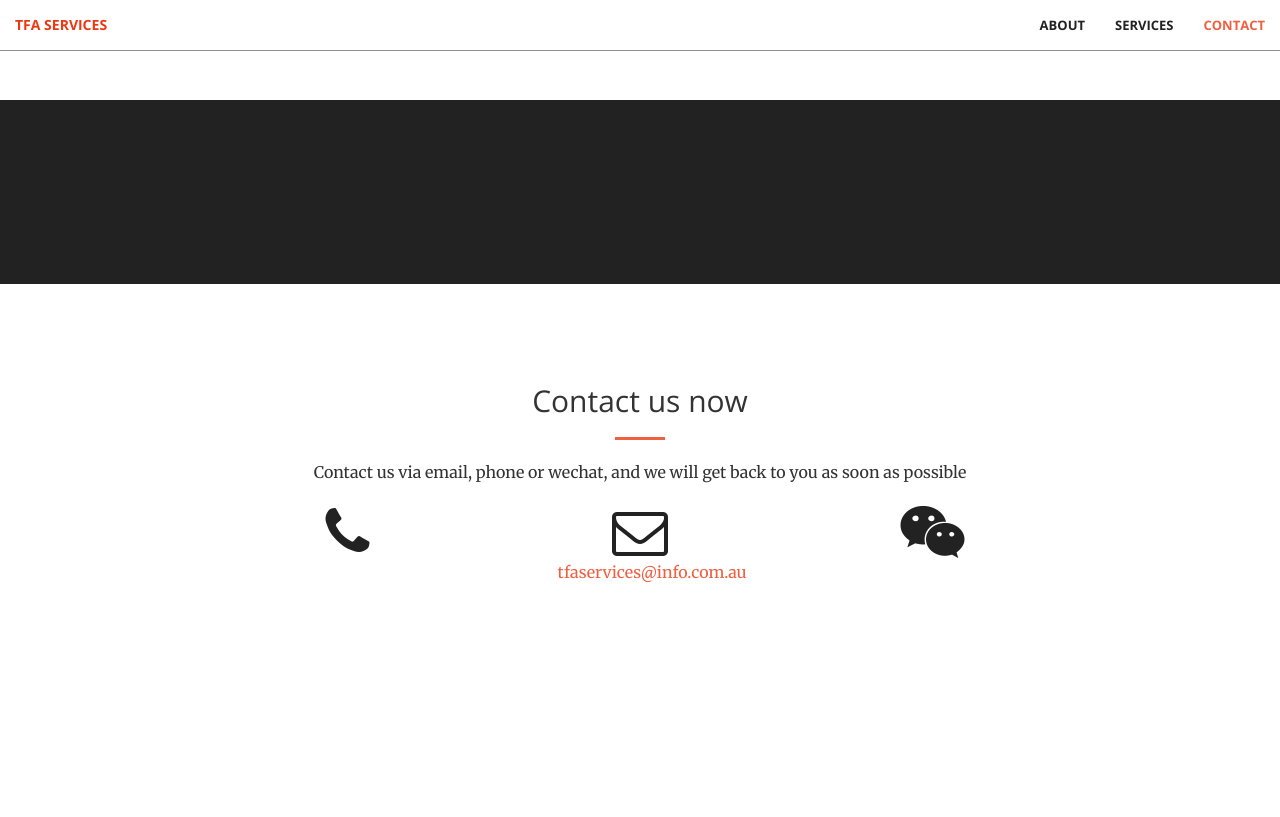
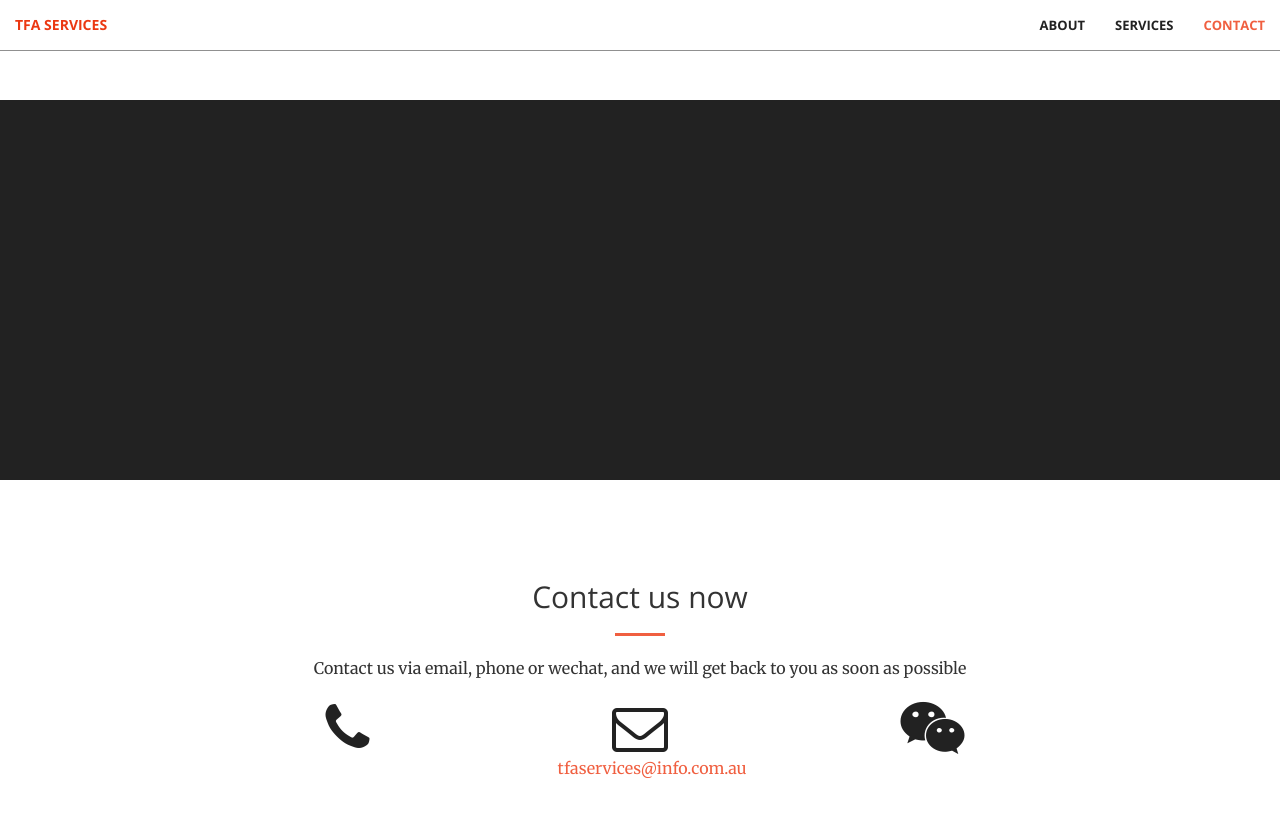
Before and after one commit to simone-c/simone-c.github.io, a Jekyll site: the page built from index.html, in a window 1280 px wide and 900 px high, scrolled down 1677 px. Shown: the top 817 px of the window. Built offline with Jekyll 4.4.1, drawn with Linux system fonts in a browser that asks for light colours; before the commit the page ends 2381 px from its top, so only the background shows below that.

Commit message:
Increasing padding.

```diff
--- a/_includes/aside.html
+++ b/_includes/aside.html
@@ -1,7 +1,7 @@
   <aside class="bg-dark">
       <div class="container text-center">
           <div class="call-to-action">
-              <div style="padding-top:6em"></div>
+              <div style="padding-top:20em"></div>
               <!--<h2>Free Download at Start Bootstrap!</h2>
               <a href="#" class="btn btn-default btn-xl wow tada">Download Now!</a>-->
           </div>
```
